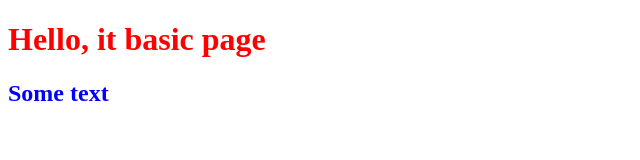
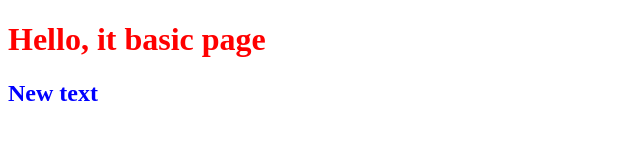
Before and after one commit to MstrSid/forGitTest, a plain HTML site: page site/index.html in a window 1280 px wide. Shown: the full height of the page, 0-640 px from the left. Drawn offline with Linux system fonts and the light colour scheme.

Commit message:
changed text in subheader 2

```diff
--- a/site/index.html
+++ b/site/index.html
@@ -10,7 +10,7 @@
 </head>
 <body>
     <h1 class="header__main">Hello, it basic page</h1>
-    <h2 class="header__sub">Some text</h2>
+    <h2 class="header__sub">New text</h2>
 </body>
 <script src="./js/script.js"></script>
 </html>
```
